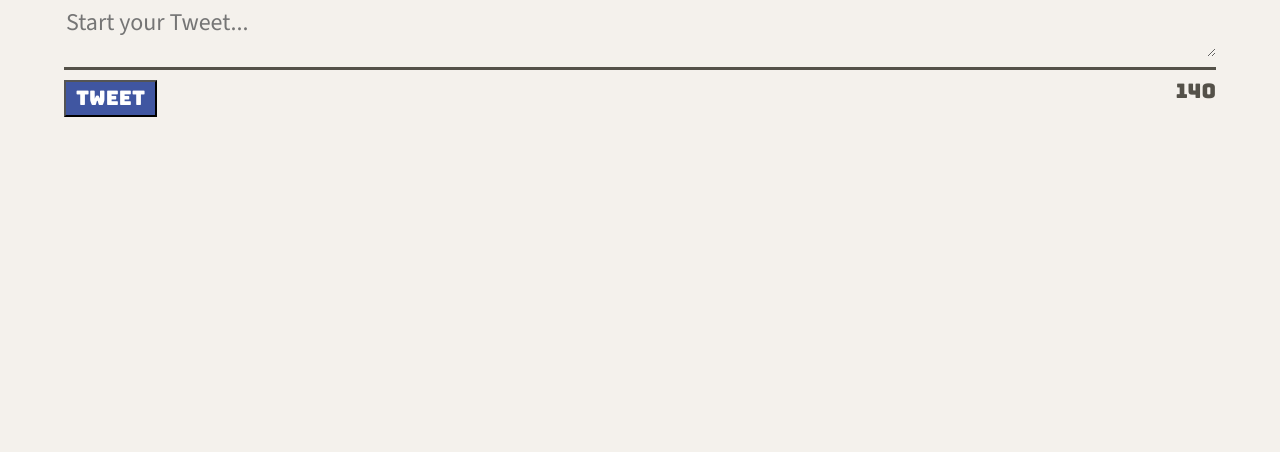
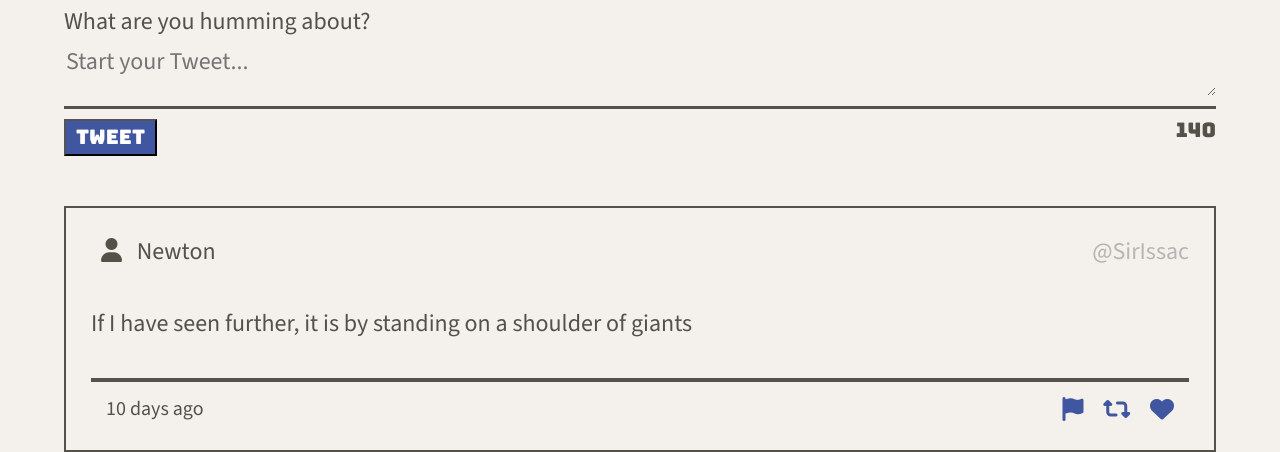
Before and after one commit to rlitoncs/tweeter, a website: page public/index.html in a window 1280 px wide. Shown: the part 613-1065 px from the top of the page. Before the commit the page ends 800 px from the top, so only its background shows below. Drawn offline with nearby package versions, Linux system fonts and the light colour scheme.

Commit message:
Feat: Add tweet container

```diff
--- a/public/index.html
+++ b/public/index.html
@@ -27,6 +27,9 @@
     <!-- Main CSS-->
     <link rel = "stylesheet" href="/styles/new-tweet.css" type="text/css"  />
 
+    <!-- Tweet CSS -->
+     <link rel = "stylesheet" href="/styles/tweet.css" type="text/css" />
+
     <!-- External JS -->
     <script src="https://ajax.googleapis.com/ajax/libs/jquery/3.4.1/jquery.min.js"></script>
 
@@ -48,7 +51,7 @@
       </div>
     </nav>
 
-    <header>
+    <header class="user-header">
       <div>
         <img src="/images/profile-hex.png">
       </div>
@@ -73,6 +76,35 @@
             <output name="counter" class="counter" for="tweet-text">140</output>
           </div>
         </form>
+
+        <section class="all-tweets">
+          <article class="tweet">
+            <header>
+              <div class="user">
+                <i class="fa-solid fa-user"></i>
+                <span class="user-name">Newton</span>
+              </div>
+              <div class="user-id">@SirIssac</div>
+            </header>
+
+            <div class="user-tweet">
+              If I have seen further, it is by standing on a shoulder of giants
+            </div>
+
+            <footer>
+              <div class="date-posted">10 days ago</div>
+              <div class="icons">
+                <i class="fa-solid fa-flag"></i>
+                <i class="fa-solid fa-retweet"></i>
+                <i class="fa-solid fa-heart"></i>
+              </div>
+            </footer>
+          </article>
+
+
+        </section>
+
+
       </section>
 
     </main>
--- /dev/null
+++ b/public/styles/tweet.css
@@ -0,0 +1,65 @@
+/* Tweet Container */
+article.tweet{
+  border: solid 2px #545149;
+  margin-top: 50px;
+  padding: 25px;
+  display:flex;
+  flex-direction: column;
+  align-content: space-between;
+}
+
+/* Header */
+article.tweet header{
+  display: flex;
+  justify-content: space-between;
+  padding: 5px 0px 5px 0px;
+}
+
+article.tweet .user{
+  margin-left: 10px;
+}
+article.tweet .user-name{
+  margin-left: 10px;
+}
+
+article.tweet .user-id{
+  color: #b5b5b5;
+}
+
+/* Tweet message */
+article.tweet .user-tweet{
+  padding: 40px 0 40px 0;
+  border-bottom: 4px solid #545149; /*this might be cssing a <hr> tag since in screen shot the width of line is longer*/
+}
+
+/* Footer */
+article.tweet footer{
+  display: flex;
+  justify-content: space-between;
+  /* margin-top: 10px; */
+  padding: 15px 15px 0px 15px;
+}
+
+article.tweet .date-posted{
+  font-size: 20px;
+}
+
+/* Bottom-right Icons  */
+article.tweet .icons{
+  color: #4056A1;
+  cursor: pointer;
+}
+
+.fa-retweet {
+  margin: 0 15px 0 15px;
+}
+
+.fa-flag:hover{
+  color: orange;
+}
+.fa-retweet:hover{
+  color: orange;
+}
+.fa-heart:hover{
+  color: orange;
+}
```
